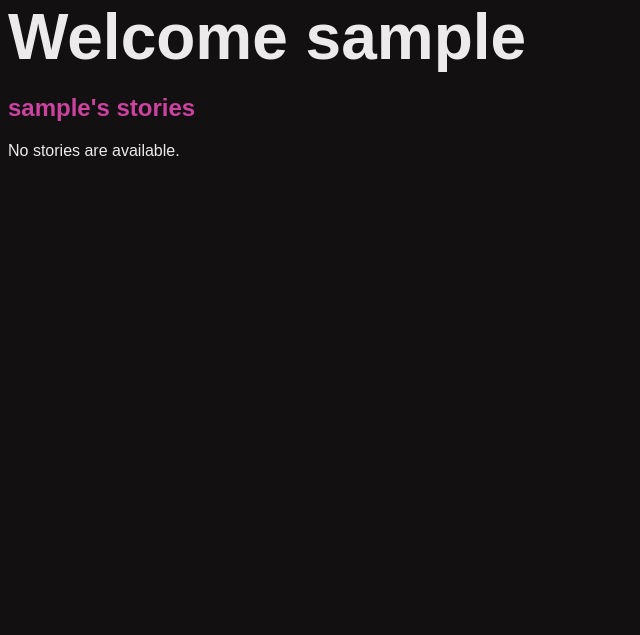
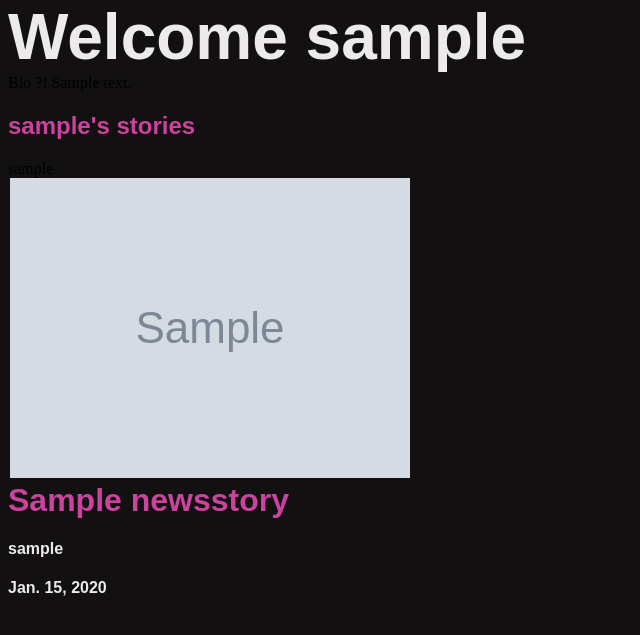
Before and after one commit to goyadev/django, a Django app: page /users/user-profile/1/ in a window 1280 px wide. Shown: the part 89-724 px from the top of the page, without its empty margins (0-640 px from the left). Run offline with Django 4.2, Linux system fonts and the light colour scheme; a user stored in the database is signed in; tables that the repository leaves empty hold one stand-in row (values such as "Sample post"); grey boxes marked "Sample" are stand-in pictures; parts of the project's set-up code (start-up, migrations or seed data) failed here and were passed over; some web fonts are replaced.

Commit message:
user profile filter working on user profile page. Need to add space for bio and style text so it shows up

```diff
--- a/she_codes_news/news/templates/news/story.html
+++ b/she_codes_news/news/templates/news/story.html
@@ -38,7 +38,8 @@
         </h3>
     </strong>
     <br/>
-      <h3>{{ comment.body }}</h3>
+      <p>{{ comment.body }}</p>
+      <br/><br/>
     {% endfor %}
 
   {% endif %}
--- a/she_codes_news/users/models.py
+++ b/she_codes_news/users/models.py
@@ -3,6 +3,7 @@
 
 from django.contrib.auth.models import AbstractUser
 from django.db import models
+# from news.models import NewsStory
 
 # # Started to make class User Profile
 # from django.db import models
@@ -10,9 +11,7 @@ from django.db import models
 
 class CustomUser(AbstractUser):
     bio = models.TextField(max_length=500, blank = True, null = True)
-
-
-
+    # posts = models.ForeignKey(NewsStory, related_name='author', on_delete=models.CASCADE)
 
     def __str__(self):
         return self.username
--- a/she_codes_news/users/templates/users/userProfile.html
+++ b/she_codes_news/users/templates/users/userProfile.html
@@ -9,15 +9,19 @@
   <h1>Welcome {{user.username}}</h1>
 </section>
 
+<section>Bio ?! {{user.bio}}</section>
+
 <h2>{{user.username}}'s stories</h2>
 
 <!-- Trying to add in the user stories -->
 
 <div id="all-stories">
-  {% if latest_stories %}
-      {% for story in all_stories %}
-
-          {% include "./storyCard.html" with story=story %}
+  {{user}}
+  <!-- upate latest stories to something else which makes more sense for naming -->
+  {% if user_stories %}
+  <!-- loop through variable which makes more sense -->
+      {% for story in user_stories %}
+        {% include "news/storyCard.html" with story=story %}
       {% endfor %}
   {% else %}
       <p>No stories are available.</p>
--- a/she_codes_news/users/views.py
+++ b/she_codes_news/users/views.py
@@ -3,6 +3,7 @@ from django.views.generic.edit import CreateView
 from django.views import generic
 from .models import CustomUser
 from .forms import CustomUserCreationForm
+from news.models import NewsStory
 
 
 
@@ -15,4 +16,13 @@ class CreateAccountView(CreateView):
 class UserProfile(generic.DetailView):
     model = CustomUser
     template_name = 'users/userProfile.html'
-    context_object_name = 'profile'
+    context_object_name = 'user_stories'
+
+    def get_queryset(self):
+        '''Return user news stories.'''
+        return NewsStory.objects.all()
+
+    def get_context_data(self, **kwargs):
+        context = super().get_context_data(**kwargs)
+        context['user_stories'] = NewsStory.objects.filter(author_id=self.kwargs['pk']).order_by("-pub_date",).all()
+        return context
```
